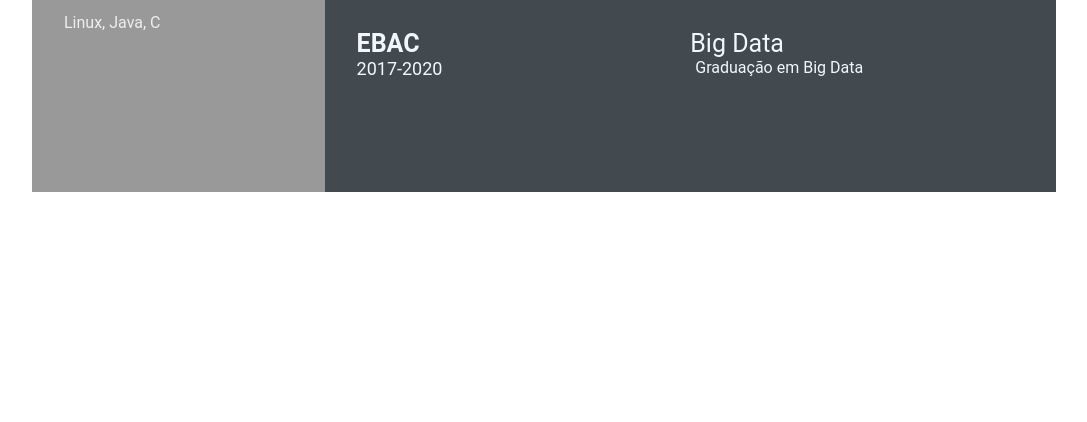
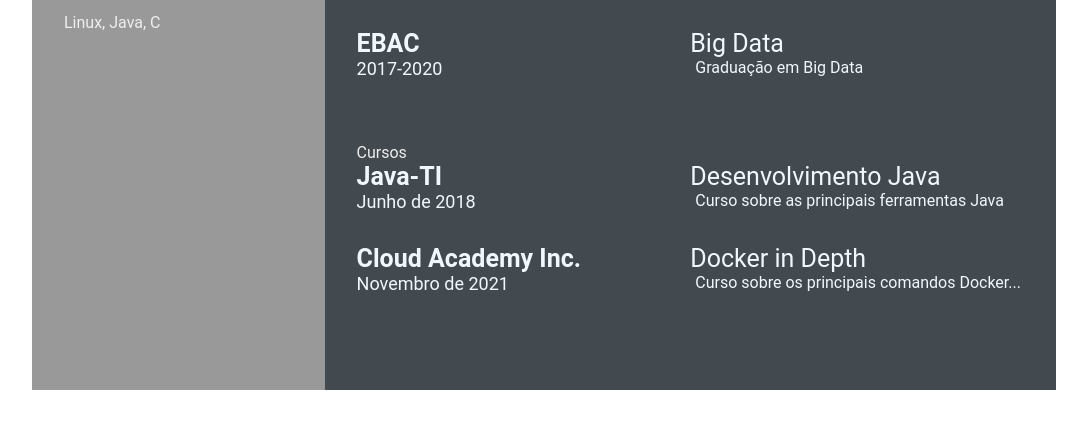
Before and after one commit to PauloHenriquesf-dev/PauloHenriquesf-dev.github.io, a plain HTML site: page index.html in a window 1280 px wide. Shown: the part 640-1062 px from the top of the page, without its empty margins (96-1183 px from the left). Before the commit the page ends 864 px from the top, so only its background shows below. Drawn offline with Linux system fonts and the light colour scheme.

Commit message:
feature: add cursos no index.html (#5)

```diff
--- a/index.html
+++ b/index.html
@@ -115,6 +115,33 @@
                         </div>
                     </div>
                 </section>
+                <section class="awards gap">
+                    <div class="right-title">Cursos</div>
+                    <div class="awards-contents">
+                        <div class="awards-left">
+                            <p class="awards-company-name">Java-TI</p>
+                            <p class="awards-time-period">Junho de 2018</p>
+                        </div>
+                        <div class="awards-right">
+                            <p class="awards-name">Desenvolvimento Java</p>
+                            <p class="awards-desc">
+                                Curso sobre as principais ferramentas Java
+                            </p>
+                        </div>
+                    </div>
+                    <div class="awards-contents">
+                        <div class="awards-left">
+                            <p class="awards-company-name">Cloud Academy Inc.</p>
+                            <p class="awards-time-period">Novembro de 2021</p>
+                        </div>
+                        <div class="awards-right">
+                            <p class="awards-name">Docker in Depth</p>
+                            <p class="awards-desc">
+                                Curso sobre os principais comandos Docker...
+                            </p>
+                        </div>
+                    </div>
+                </section>
             </div>
         </section>
     </main>
```
